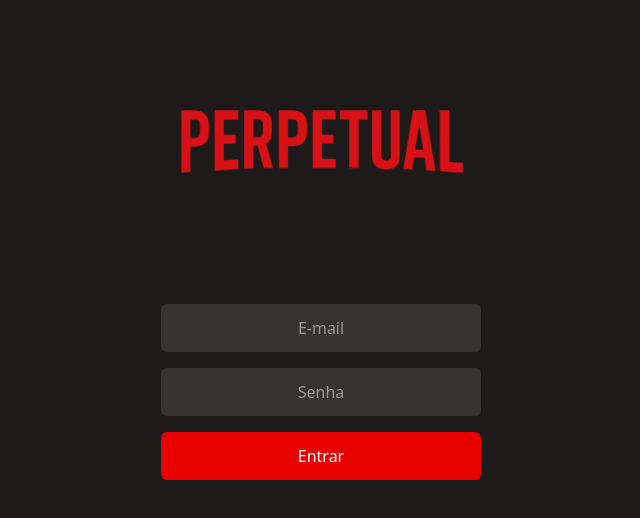
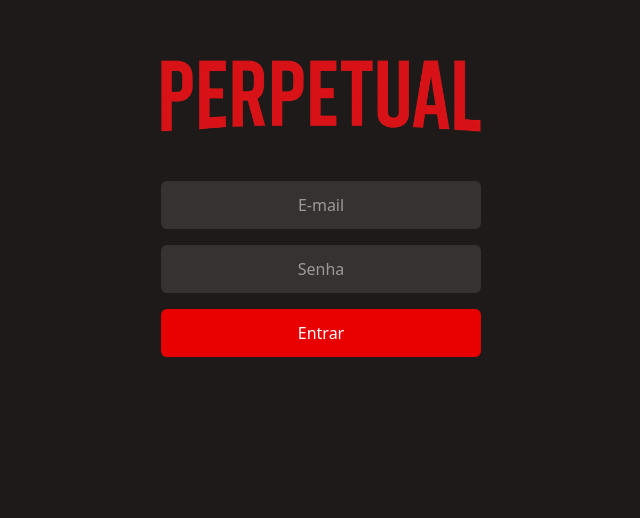
Before and after one commit to GabsFMA/React_Login_Crud, a React (Vite) app: page /loginPage in a window 1280 px wide. Shown: the part 168-686 px from the top of the page, without its empty margins (319-959 px from the left). Built offline with nearby package versions, Linux system fonts and the light colour scheme.

Commit message:
fix: changing logo height

```diff
--- a/src/pages/loginPage.tsx
+++ b/src/pages/loginPage.tsx
@@ -1,7 +1,7 @@
 function loginPage() {
   return (
-    <div className="bg-[#1E1A1A] w-screen h-screen flex flex-col items-center justify-center">
-        <div className="w-80 h-80 flex items-center justify-center">
+    <div className="bg-[#1E1A1A] w-screen h-screen flex flex-col items-center justify-center gap-y-12">
+        <div className="w-80 flex items-center justify-center">
             <img src="/logo.png" alt="logo" />
         </div>
         <div className="flex flex-col">
@@ -25,7 +25,9 @@ function loginPage() {
               </div>
             </form>
         </div>
-        <div></div>
+        <div>
+
+        </div>
     </div>
   );
 }
```
Also changed, not shown: public/logo.png.
